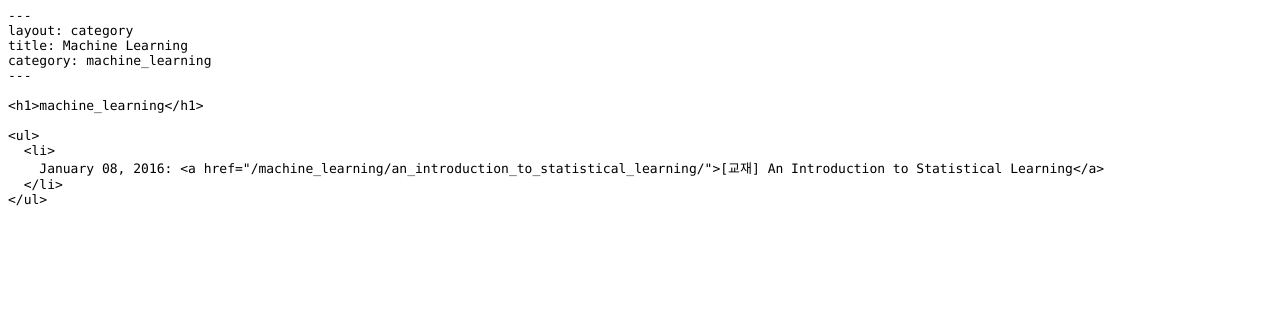
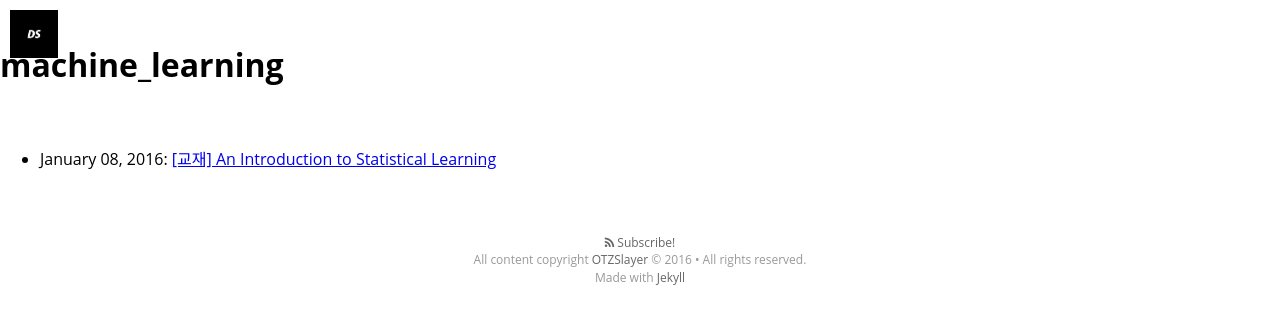
Before and after one commit to otzslayer/deprecated-blog, a Jekyll site: the page built from category/index.html, in a window 1280 px wide. Shown: the top 324 px of the page. Built offline with Jekyll 4.4.1, drawn with Linux system fonts in a browser that asks for light colours; nearby versions of some CDN libraries; some web fonts are replaced; Markdown is read by kramdown in place of the engine named in the settings.

Commit message:
category

```diff
--- a/_layouts/category.html
+++ b/_layouts/category.html
@@ -1,30 +1,13 @@
-<!DOCTYPE html PUBLIC "-//W3C//DTD HTML 4.01//EN" "http://www.w3.org/TR/html4/strict.dtd">
-<html>
-<head>
-  <meta http-equiv="Content-Type" content="text/html; charset=utf-8">
-  <meta http-equiv="Content-Style-Type" content="text/css">
-  <title></title>
-  <meta name="Generator" content="Cocoa HTML Writer">
-  <meta name="CocoaVersion" content="1404.34">
-  <style type="text/css">
-    p.p1 {margin: 0.0px 0.0px 0.0px 0.0px; line-height: 20.0px; font: 12.0px Menlo; color: #000000; -webkit-text-stroke: #999999}
-    p.p2 {margin: 0.0px 0.0px 0.0px 0.0px; line-height: 20.0px; font: 12.0px Menlo; color: #000000; -webkit-text-stroke: #999999; min-height: 14.0px}
-    span.s1 {font-kerning: none}
-  </style>
-</head>
-<body>
-<p class="p1"><span class="s1">---</span></p>
-<p class="p1"><span class="s1">layout: default</span></p>
-<p class="p1"><span class="s1">---</span></p>
-<p class="p2"><span class="s1"></span><br></p>
-<p class="p1"><span class="s1">&lt;h1&gt;{{ page.category }}&lt;/h1&gt;</span></p>
-<p class="p2"><span class="s1"></span><br></p>
-<p class="p1"><span class="s1">&lt;ul&gt;</span></p>
-<p class="p1"><span class="s1">{% for post in site.categories[page.category] %}</span></p>
-<p class="p1"><span class="s1"><span class="Apple-converted-space">  </span>&lt;li&gt;</span></p>
-<p class="p1"><span class="s1"><span class="Apple-converted-space">    </span>{{ post.date | date: "%B %d, %Y" }}: &lt;a href="{{ post.url }}"&gt;{{ post.title }}&lt;/a&gt;</span></p>
-<p class="p1"><span class="s1"><span class="Apple-converted-space">  </span>&lt;/li&gt;</span></p>
-<p class="p1"><span class="s1">{% endfor %}</span></p>
-<p class="p1"><span class="s1">&lt;/ul&gt;</span></p>
-</body>
-</html>
+---
+layout: default
+---
+
+<h1>{{ page.category }}</h1>
+
+<ul>
+{% for post in site.categories[page.category] %}
+  <li>
+    {{ post.date | date: "%B %d, %Y" }}: <a href="{{ post.url }}">{{ post.title }}</a>
+  </li>
+{% endfor %}
+</ul>
--- a/category/index.html
+++ b/category/index.html
@@ -1,33 +1,15 @@
-<!DOCTYPE html PUBLIC "-//W3C//DTD HTML 4.01//EN" "http://www.w3.org/TR/html4/strict.dtd">
-<html>
-<head>
-  <meta http-equiv="Content-Type" content="text/html; charset=utf-8">
-  <meta http-equiv="Content-Style-Type" content="text/css">
-  <title></title>
-  <meta name="Generator" content="Cocoa HTML Writer">
-  <meta name="CocoaVersion" content="1404.34">
-  <style type="text/css">
-    p.p1 {margin: 0.0px 0.0px 0.0px 0.0px; line-height: 15.0px; font: 13.0px Menlo; color: #000000; -webkit-text-stroke: #323333}
-    p.p2 {margin: 0.0px 0.0px 0.0px 0.0px; line-height: 15.0px; font: 13.0px Menlo; color: #000000; -webkit-text-stroke: #999999}
-    span.s1 {font-kerning: none}
-    span.s2 {font: 13.0px 'Apple SD Gothic Neo'; font-kerning: none}
-  </style>
-</head>
-<body>
-<p class="p1"><span class="s1">---</span></p>
-<p class="p1"><span class="s1">layout: category</span></p>
-<p class="p1"><span class="s1">title: Machine Learning</span></p>
-<p class="p1"><span class="s1">category: machine_learning</span></p>
-<p class="p1"><span class="s1">---</span></p>
-<p class="p1"><span class="s1"><br>
-</span></p>
-<p class="p2"><span class="s1">&lt;h1&gt;machine_learning&lt;/h1&gt;</span></p>
-<p class="p2"><span class="s1"><br>
-</span></p>
-<p class="p2"><span class="s1">&lt;ul&gt;</span></p>
-<p class="p2"><span class="s1"><span class="Apple-converted-space">  </span>&lt;li&gt;</span></p>
-<p class="p2"><span class="s1"><span class="Apple-converted-space">    </span>January 08, 2016: &lt;a href="/machine_learning/an_introduction_to_statistical_learning/"&gt;[</span><span class="s2">교재</span><span class="s1">] An Introduction to Statistical Learning&lt;/a&gt;</span></p>
-<p class="p2"><span class="s1"><span class="Apple-converted-space">  </span>&lt;/li&gt;</span></p>
-<p class="p2"><span class="s1">&lt;/ul&gt;</span></p>
-</body>
-</html>
+---
+layout: category
+title: Categories
+category: machine_learning
+---
+
+<h1>Categories</h1>
+
+<h3>Machine Learning</h3>
+
+<ul>
+  <li>
+    January 08, 2016: <a href="/machine_learning/an_introduction_to_statistical_learning/">[교재] An Introduction to Statistical Learning</a>
+  </li>
+</ul>
```
